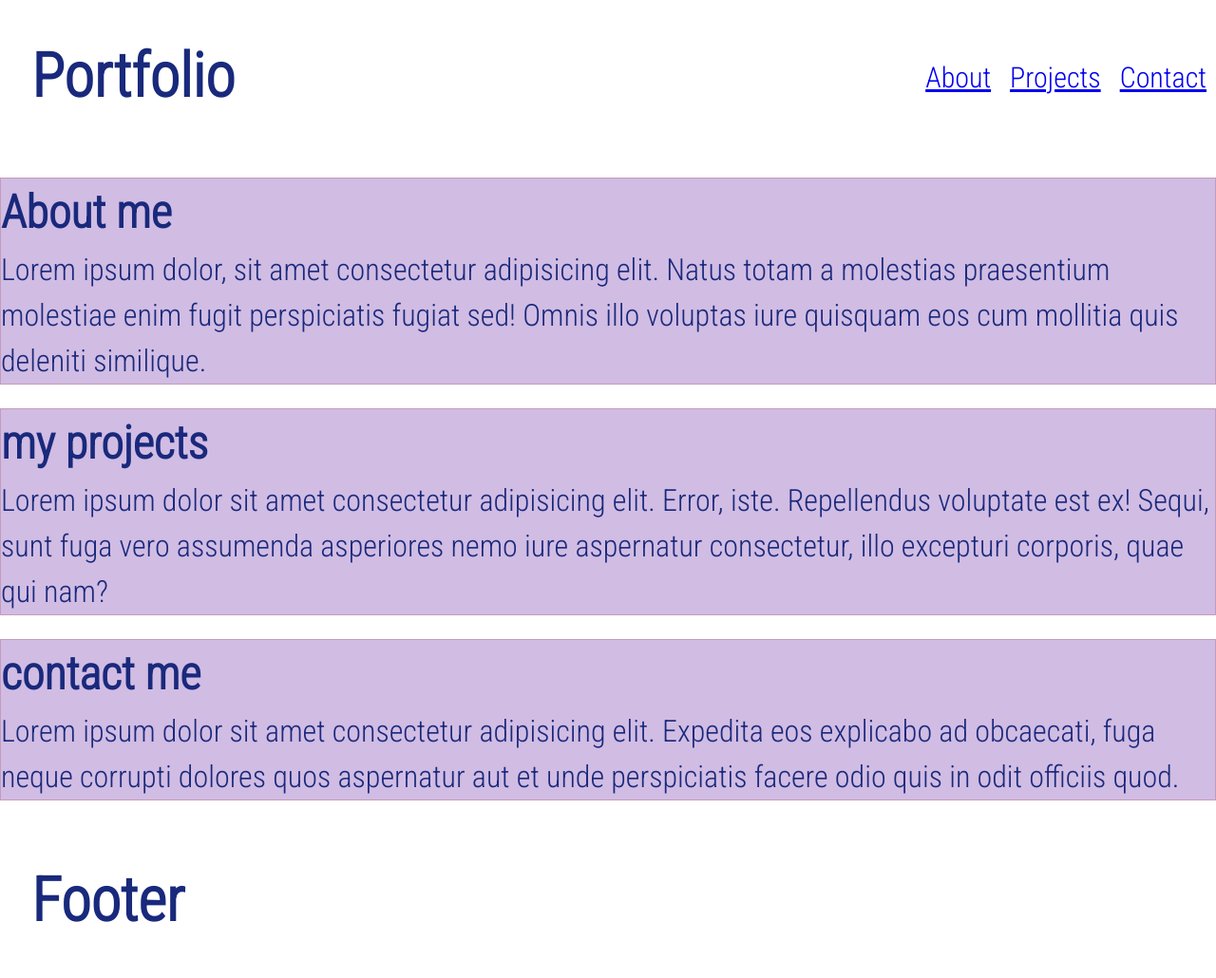
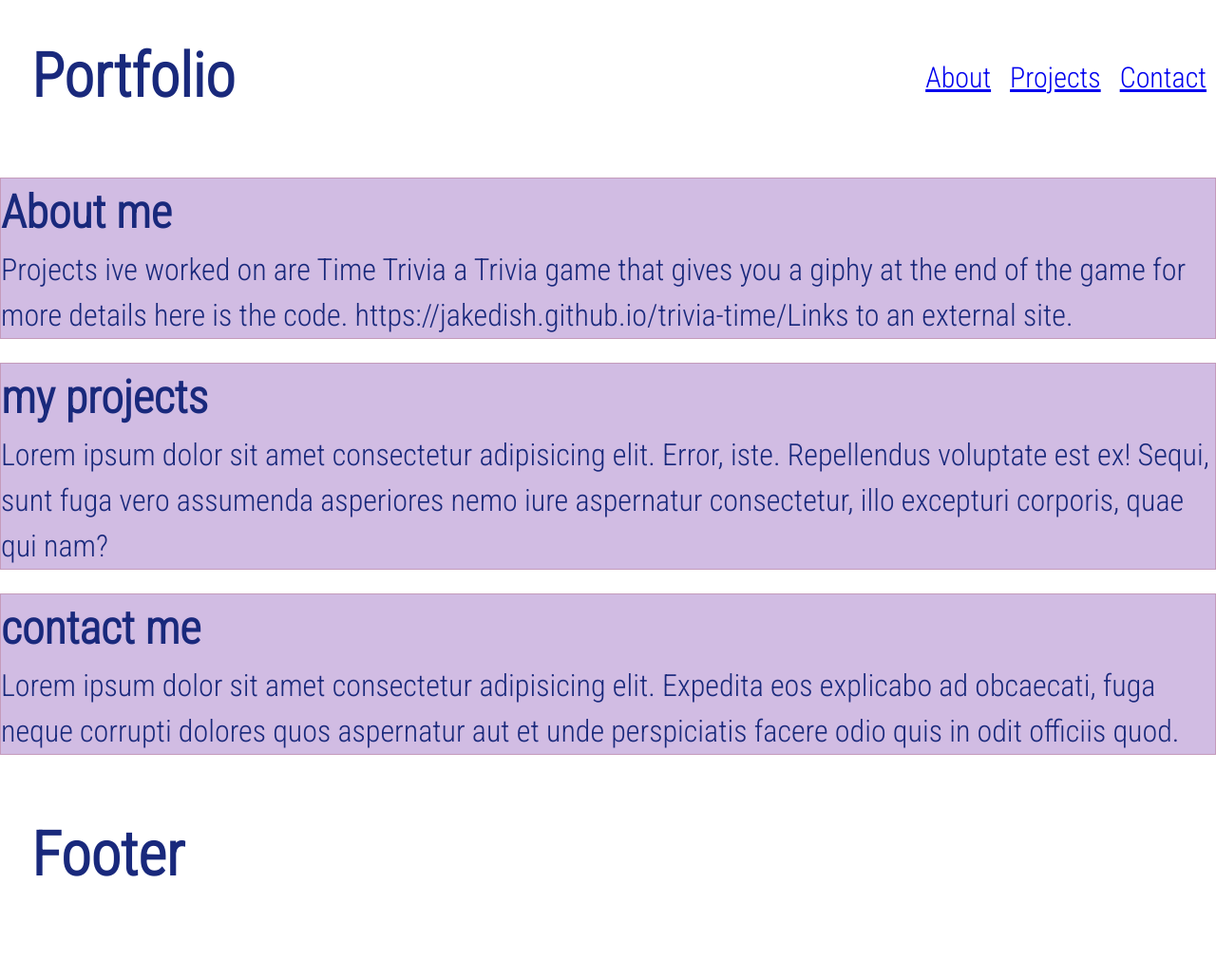
Before and after one commit to Tenshi541/hwportfolio, a plain HTML site: page index.html in a window 1280 px wide. Shown: the whole page at 95% size. After the commit the page ends 982 px from the top, so only its background shows below. Drawn offline with Linux system fonts and the light colour scheme.

Commit message:
Update index.html
udate

```diff
--- a/index.html
+++ b/index.html
@@ -24,7 +24,8 @@
   <!-- // section about me -->
   <section class="card" id="about">
     <h2>About me</h2>
-    <p>Lorem ipsum dolor, sit amet consectetur adipisicing elit. Natus totam a molestias praesentium molestiae enim fugit perspiciatis fugiat sed! Omnis illo voluptas iure quisquam eos cum mollitia quis deleniti similique.</p>
+    <p>Projects ive worked on are Time Trivia a Trivia game that gives you a giphy at the end of the game for more details here is the code.
+    https://jakedish.github.io/trivia-time/Links to an external site.    </p>
   </section>
   <!-- section for projects -->
   <section class="card" id="projects">
```
